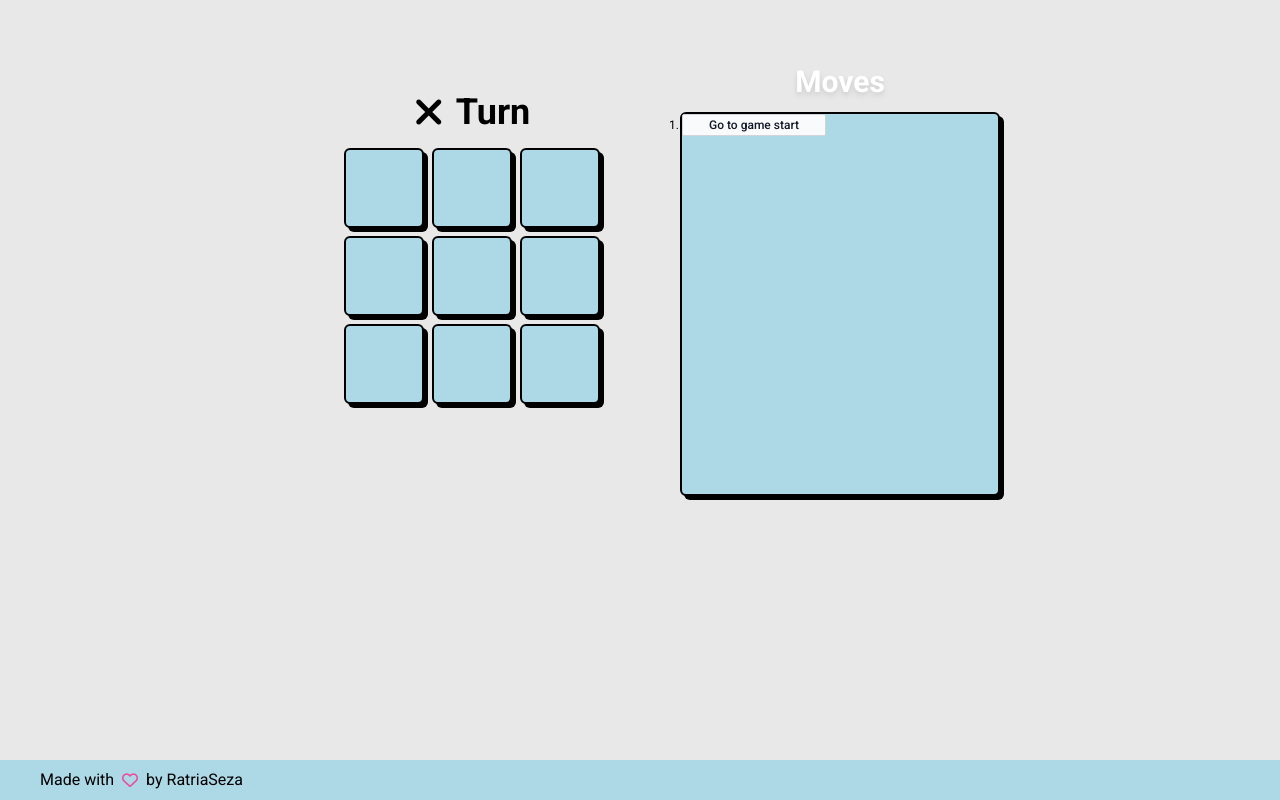
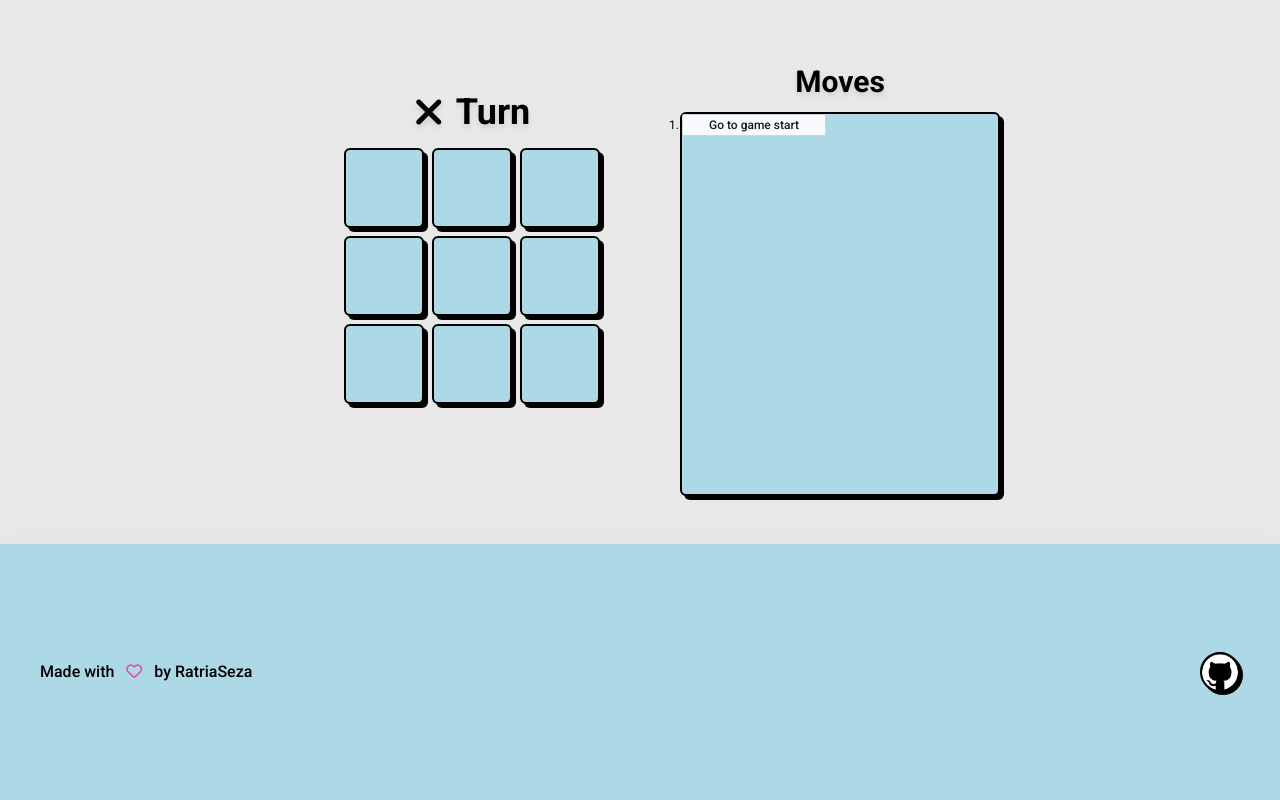
Before and after one commit to RatriaSeza/react-tic-tac-toe, a React (Vite) app: page / in a window 1280 px wide. Built offline with nearby package versions, Linux system fonts and the light colour scheme.

Commit message:
Refactor UI layout and add draw condition

```diff
--- a/src/App.jsx
+++ b/src/App.jsx
@@ -41,8 +41,8 @@ function Game() {
 	});
 
 	return (
-		<div className="bg-[#E8E8E8] w-dvw h-dvh flex flex-col justify-between">
-			<div className="h-fit flex gap-10">
+		<div className="bg-[#E8E8E8] w-dvw h-dvh flex flex-col">
+			<div className="flex gap-10">
 				<div className="basis-1/2 flex items-center justify-end">
 					<div className="w-fit">
 						<Board xIsNext={xIsNext} squares={currentSquares} onPlay={handlePlay} board={board} />
@@ -50,16 +50,21 @@ function Game() {
 				</div>
 				<div className="basis-1/2 mt-16 ml-10">
 					<div className="w-fit">
-						<h4 className="text-center text-white text-3xl font-bold mb-3 drop-shadow-md">Moves</h4>
+						<h4 className="text-center text-black text-3xl font-bold mb-3 drop-shadow-md">Moves</h4>
 						<div className="bg-lightblue w-80 h-96 rounded-md border-2 border-black shadow-box">
 							<ol className="list-decimal text-xs">{moves}</ol>
 						</div>
 					</div>
 				</div>
 			</div>
-			<footer className="h-10 flex items-end bg-lightblue mb-0 text-black border-black shadow-xl">
-				<div className="h-full flex items-center ml-10">
+			<footer className="grow mx-auto w-full mt-12 px-10 flex items-center justify-between bg-lightblue mb-0 text-black border-black shadow-2xl">
+				<div className="text-base font-medium">
 					Made with <i className="mx-2 text-pink-500 fa-regular fa-heart"></i> by RatriaSeza
+				</div>
+				<div className="text-4xl">
+					<a href="https://github.com/RatriaSeza" target="_blank" rel="noreferrer">
+						<img className="w-10 bg-black border-2 border-black rounded-full shadow-icon active:shadow-icon-active active:translate-x-[3px] active:translate-y-[3px]" src="/github-mark-white.png" alt="" />
+					</a>
 				</div>
 			</footer>
 		</div>
--- a/src/components/Board.jsx
+++ b/src/components/Board.jsx
@@ -15,6 +15,7 @@ function Board({ xIsNext, squares, onPlay, board }) {
 	}
 
 	const winner = calculateWinner(board);
+	const draw = board.every((square) => square !== null);
 	let status = "";
 
 	if (winner) {
@@ -23,11 +24,13 @@ function Board({ xIsNext, squares, onPlay, board }) {
 				<span className="text-4xl mr-3">Winner : </span> {winner == "X" ? <XIcon className="text-black" /> : <OIcon className="text-black" />}
 			</span>
 		);
+	} else if (draw) {
+		status = <span className="text-4xl text-black">Draw</span>;
 	}
 
 	return (
 		<>
-			<div className="text-3xl text-black text-center font-semibold mb-4">{winner ? status : <Player xIsNext={xIsNext} />}</div>
+			<div className="text-3xl text-black text-center font-semibold mb-4 drop-shadow-md">{winner || draw ? status : <Player xIsNext={xIsNext} />}</div>
 			<div className="grid grid-cols-3 gap-2">
 				<Square value={squares[0]} onSquareClick={() => handleClick(0)} />
 				<Square value={squares[1]} onSquareClick={() => handleClick(1)} />
--- a/tailwind.config.js
+++ b/tailwind.config.js
@@ -14,8 +14,10 @@ export default {
       },
       boxShadow: {
         box: '4px 4px 0px 0px black',
+        icon: '3px 3px 0px 0px black',
         'box-active': '0px 0px black',
-      }
+        'icon-active': '0px 0px black',
+      },
     },
   },
   plugins: [],
```
Also changed, not shown: public/github-mark-white.png (added).
